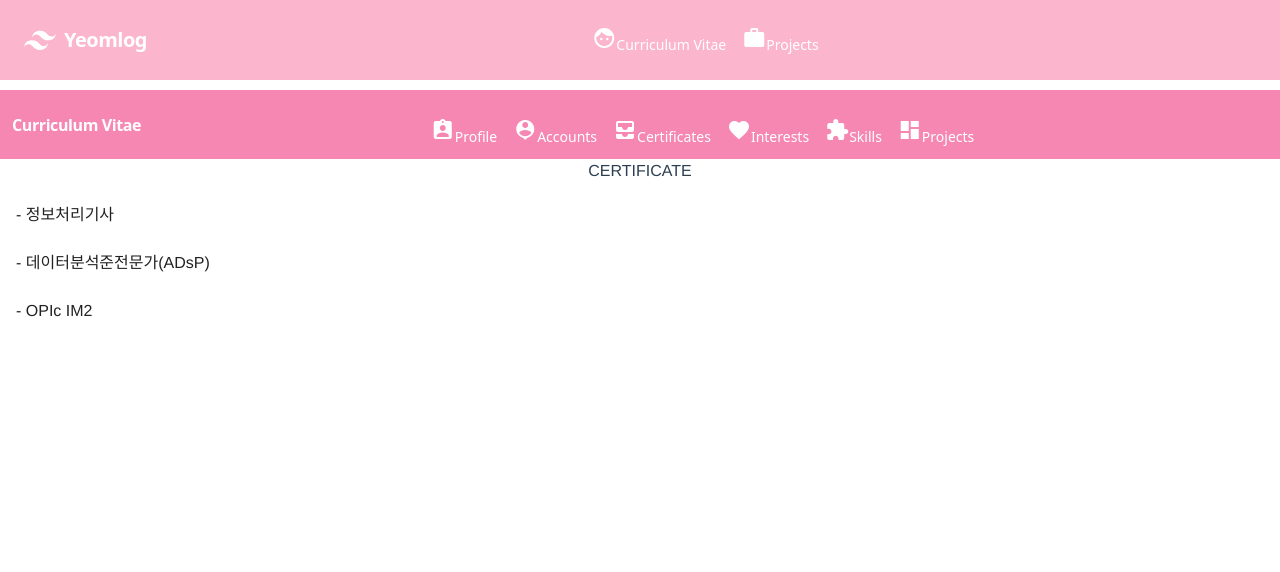
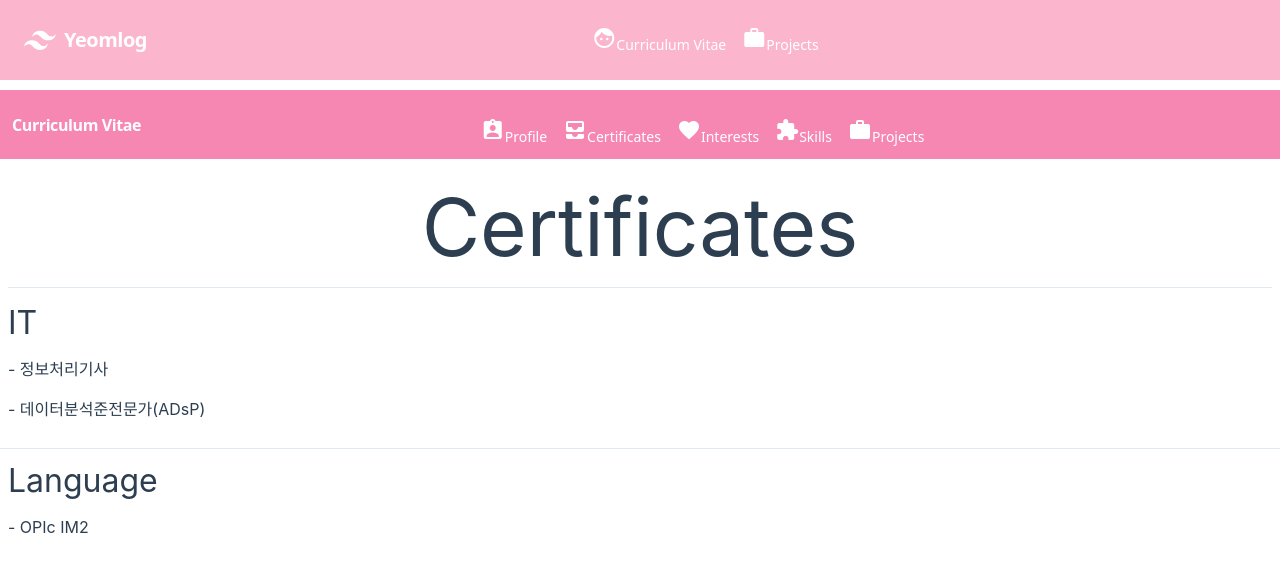
Before and after one commit to yeomkyeorae/yeomlog, a Vue app in the folder frontend/: page /cv/certificate in a window 1280 px wide. Shown: the top 572 px of the page. Built offline with nearby package versions, Linux system fonts and the light colour scheme.

Commit message:
200318 | remove account & change Certificate

```diff
--- a/frontend/src/components/Cv/Account.vue
+++ /dev/null
@@ -1,56 +0,0 @@
-<template>
-	<div class="body">
-		<section class="section">
-			<article>
-				<h1 class="h1">Profile</h1>
-				<hr>
-			</article>
-		</section>
-		<section class="section">
-			<article>
-				<h2 class="h2">Name</h2>
-				<p class="p">염겨레, Kyeorae Yeom</p>
-			</article>
-		</section>
-		<hr>
-		<section class="section">
-			<article>
-				<h2 class="h2">Address</h2>
-				<p class="p">대한민국 세종특별자치시, Sejong, Republic of Korea</p>
-			</article>
-		</section>
-		<hr>
-		<section class="section">
-			<article>
-				<h2 class="h2">Background</h2>
-				<p class="p">- SSAFY(Samsung Software Academy For Youth) Trainee, 19.07 ~ ing</p>
-				<p class="p">- KETI(Korea Electronics Technology Institute) Researcher, 17.07 ~ 18.06</p>
-				<p class="p">- NCIA(차세대융합콘텐츠산업협회) IoT데이터분석을 위한 데이터사이언티스트 양성과정 Trainee, 17.01 ~ 17.06</p>
-				<p class="p">- Ajou University(아주대학교) Economics & ICTconvergence Student, 11.03 ~ 17.02</p>
-			</article>
-		</section>
-		<h1>ACCOUNTS</h1>
-		<v-list>
-			<v-list-item>
-				<pre>- </pre><a target="_blank" @click="mail">duarufp06@naver.com</a></v-list-item>
-			<v-list-item>
-				<pre>- </pre><a href="https://github.com/yeomkyeorae" target="_blank">Github</a></v-list-item>
-			<v-list-item>
-				<pre>- </pre><a target="_blank">LinkedIn</a></v-list-item>
-			<v-list-item>
-				<pre>- </pre><a target="_blank">Rocket Punch</a></v-list-item>
-			<v-list-item>
-				<pre>- </pre><a target="_blank">Programmers</a></v-list-item>
-		</v-list>
-	</div>
-</template>
-
-<script>
-	export default {
-		name: 'Account'
-	}
-</script>
-
-<style>
-
-</style>
--- a/frontend/src/components/Cv/Certificate.vue
+++ b/frontend/src/components/Cv/Certificate.vue
@@ -1,11 +1,25 @@
 <template>
-	<div>
-		<h1>CERTIFICATE</h1>
-		<v-list>
-			<v-list-item>- 정보처리기사</v-list-item>
-			<v-list-item>- 데이터분석준전문가(ADsP)</v-list-item>
-			<v-list-item>- OPIc IM2</v-list-item>
-		</v-list>
+	<div class="body">
+		<section class="section">
+			<article>
+				<h1 class="h1">Certificates</h1>
+				<hr>
+			</article>
+		</section>
+		<section class="section">
+			<article>
+				<h2 class="h2">IT</h2>
+				<p class="p">- 정보처리기사</p>
+				<p class="p">- 데이터분석준전문가(ADsP)</p>
+			</article>
+		</section>
+		<hr>
+		<section class="section">
+			<article>
+				<h2 class="h2">Language</h2>
+				<p class="p">- OPIc IM2</p>
+			</article>
+		</section>
 	</div>
 </template>
 
--- a/frontend/src/router/index.js
+++ b/frontend/src/router/index.js
@@ -3,7 +3,6 @@ import VueRouter from 'vue-router'
 import Homepage from '../views/Homepage.vue'
 import Cv from '../views/Cv.vue'
 import Profile from '../components/Cv/Profile.vue'
-import Account from '../components/Cv/Account.vue'
 import Certificate from '../components/Cv/Certificate.vue'
 import Interest from '../components/Cv/Interest.vue'
 import Skill from '../components/Cv/Skill.vue'
@@ -25,7 +24,6 @@ const routes = [
     component: Cv,
     children: [
       { path: 'profile', name: 'Profile', component: Profile},
-      { path: 'account', name: 'Account', component: Account},
       { path: 'certificate', name: 'Certificate', component: Certificate},
       { path: 'interest', name: 'Interest', component: Interest},
       { path: 'skill', name: 'Skill', component: Skill},
--- a/frontend/src/views/Cv.vue
+++ b/frontend/src/views/Cv.vue
@@ -22,12 +22,6 @@
 							class="no-underline block mt-4 sm:inline-block sm:mt-0 text-white hover:text-white mr-4">
 							<span class="text-white">
 								<i class="material-icons">{{ profile.icon }}</i>Profile
-							</span>
-						</router-link>
-						<router-link :to="account.path"
-							class="no-underline block mt-4 sm:inline-block sm:mt-0 text-white hover:text-white mr-4">
-							<span class="text-white">
-								<i class="material-icons">{{ account.icon }}</i>Accounts
 							</span>
 						</router-link>
 						<router-link :to="certificate.path"
@@ -75,10 +69,6 @@
 					path: '/cv/profile',
 					icon: 'assignment_ind'
 				},
-				account: {
-					path: '/cv/account',
-					icon: 'person_pin'
-				},
 				certificate: {
 					path: '/cv/certificate',
 					icon: 'all_inbox'
@@ -93,7 +83,7 @@
 				},
 				project: {
 					path: '/cv/project',
-					icon: 'dashboard'
+					icon: 'work'
 				},
 			}
 		},
```
